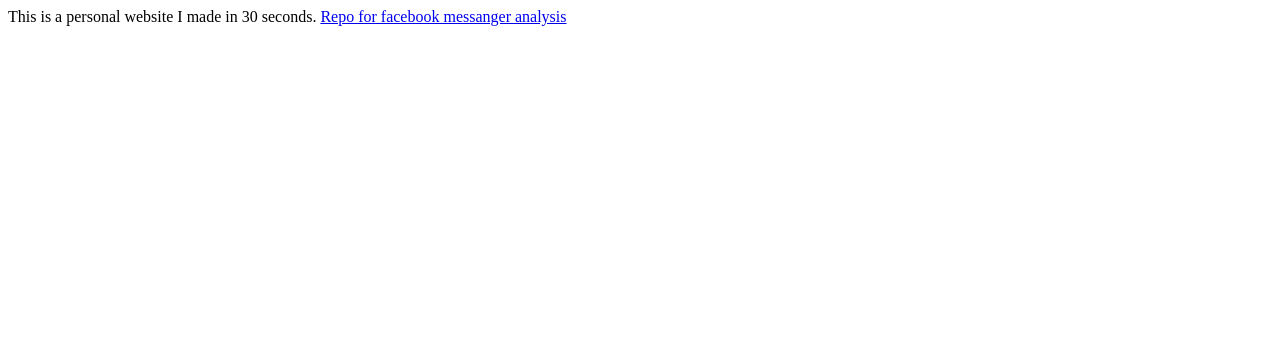
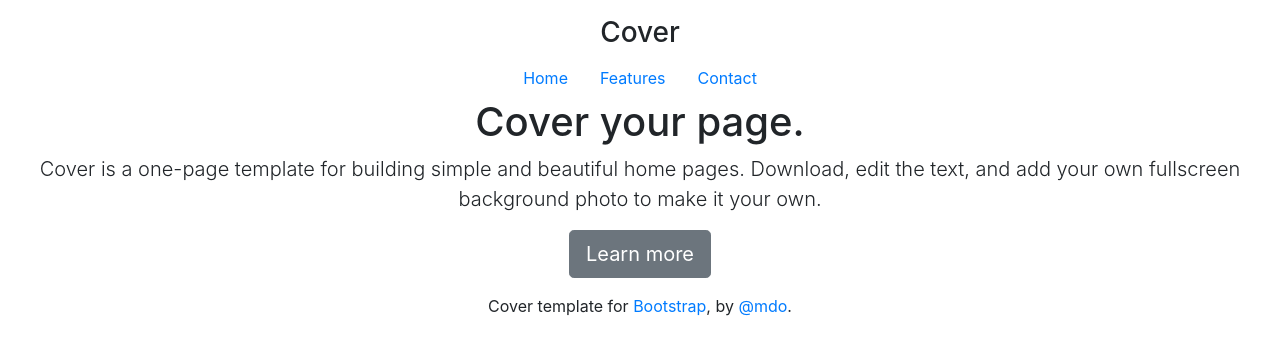
Before and after one commit to andrew-shoe/andrew-shoe.github.io, a plain HTML site: page index.html in a window 1280 px wide. Drawn offline with nearby package versions, Linux system fonts and the light colour scheme.

Commit message:
Update index.html

```diff
--- a/index.html
+++ b/index.html
@@ -1,3 +1,63 @@
-This is a personal website I made in 30 seconds.
+
+<!doctype html>
+<html lang="en">
+  <head>
+    <meta charset="utf-8">
+    <meta name="viewport" content="width=device-width, initial-scale=1, shrink-to-fit=no">
+    <meta name="description" content="">
+    <meta name="author" content="">
+    <link rel="icon" href="../../../../favicon.ico">
+
+    <title>Cover Template for Bootstrap</title>
+
+    <!-- Bootstrap core CSS -->
+    <link href="../../dist/css/bootstrap.min.css" rel="stylesheet">
+
+    <!-- Custom styles for this template -->
+    <link href="cover.css" rel="stylesheet">
+  </head>
+
+  <body class="text-center">
+
+    <div class="cover-container d-flex w-100 h-100 p-3 mx-auto flex-column">
+      <header class="masthead mb-auto">
+        <div class="inner">
+          <h3 class="masthead-brand">Cover</h3>
+          <nav class="nav nav-masthead justify-content-center">
+            <a class="nav-link active" href="#">Home</a>
+            <a class="nav-link" href="#">Features</a>
+            <a class="nav-link" href="#">Contact</a>
+          </nav>
+        </div>
+      </header>
+
+      <main role="main" class="inner cover">
+        <h1 class="cover-heading">Cover your page.</h1>
+        <p class="lead">Cover is a one-page template for building simple and beautiful home pages. Download, edit the text, and add your own fullscreen background photo to make it your own.</p>
+        <p class="lead">
+          <a href="#" class="btn btn-lg btn-secondary">Learn more</a>
+        </p>
+      </main>
+
+      <footer class="mastfoot mt-auto">
+        <div class="inner">
+          <p>Cover template for <a href="https://getbootstrap.com/">Bootstrap</a>, by <a href="https://twitter.com/mdo">@mdo</a>.</p>
+        </div>
+      </footer>
+    </div>
+
+
+    <!-- Bootstrap core JavaScript
+    ================================================== -->
+    <!-- Placed at the end of the document so the pages load faster -->
+    <script src="https://code.jquery.com/jquery-3.3.1.slim.min.js" integrity="sha384-q8i/X+965DzO0rT7abK41JStQIAqVgRVzpbzo5smXKp4YfRvH+8abtTE1Pi6jizo" crossorigin="anonymous"></script>
+    <script>window.jQuery || document.write('<script src="../../assets/js/vendor/jquery-slim.min.js"><\/script>')</script>
+    <script src="../../assets/js/vendor/popper.min.js"></script>
+    <script src="../../dist/js/bootstrap.min.js"></script>
+  </body>
+</html>
+
+<!-- This is a personal website I made in 30 seconds.
 
  <a href="https://github.com/andrew-shoe/FB_message_analyzer">Repo for facebook messanger analysis</a>
+ -->
```
